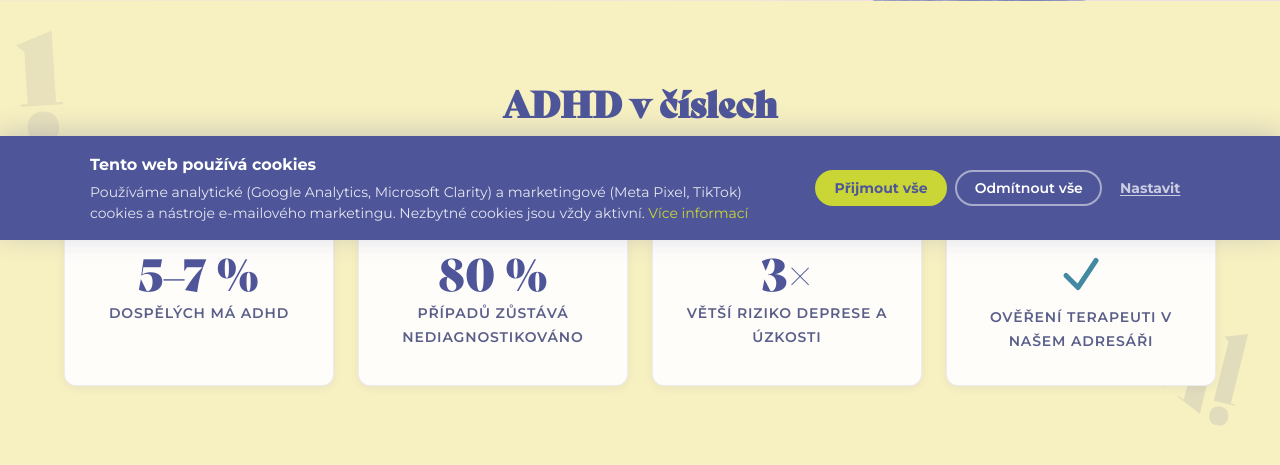
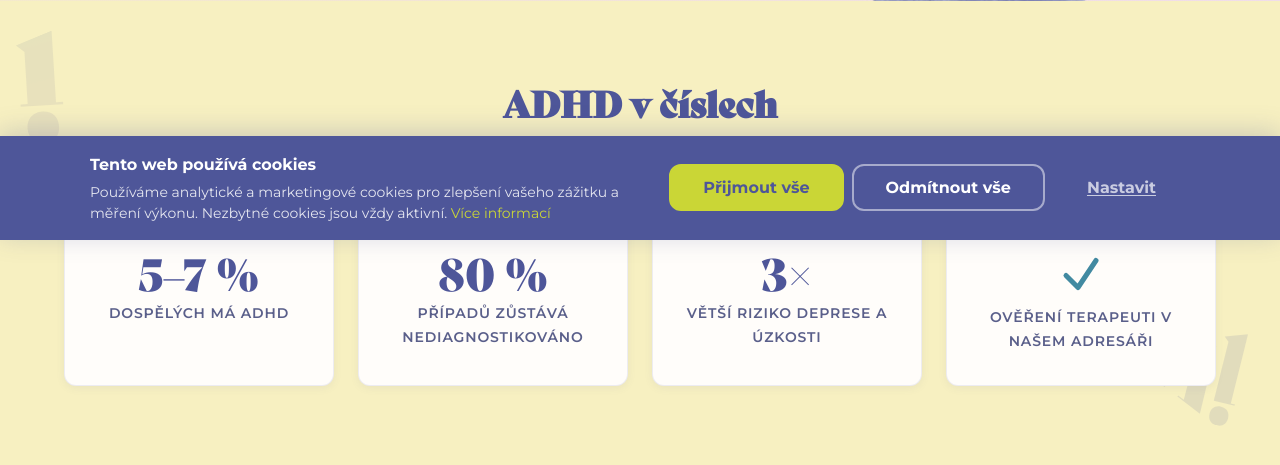
Before and after one commit to Alairik/Akrasia, a PHP site: page / in a window 1280 px wide. Shown: the part 560-1025 px from the top of the page. Run offline with PHP 8.4, Linux system fonts and the light colour scheme; data that the repository does not hold is empty.

Commit message:
fix(cookies): obecný popis banneru, sjednocení stylu tlačítek
- Popis: odstraněny konkrétní nástroje (GA, Clarity, Meta Pixel, TikTok),
  zůstávají v detailu nastavení
- Přidána globální třída .btn-pear (stejný radius/padding jako ostatní .btn)
- Cookie tlačítka nyní dědí tvar z .btn, custom třídy řeší jen barvy
- Barva "Přijmout vše" sjednocena s --pear používaným jinde na webu

https://claude.ai/code/session_014tC1dehtJnymkY5UcokwMJ

```diff
--- a/assets/css/style.css
+++ b/assets/css/style.css
@@ -445,6 +445,19 @@ ul  { list-style: none; }
     background: #336e82;
     border-color: #336e82;
     color: var(--powder) !important;
+    transform: translateY(-2px);
+    box-shadow: var(--shadow);
+}
+
+.btn-pear {
+    background: var(--pear);
+    color: var(--navy) !important;
+    border-color: var(--pear);
+}
+.btn-pear:hover {
+    background: #b9c230;
+    border-color: #b9c230;
+    color: var(--navy) !important;
     transform: translateY(-2px);
     box-shadow: var(--shadow);
 }
@@ -2096,47 +2109,28 @@ ul  { list-style: none; }
     align-items: center;
 }
 
-/* Tlačítka v banneru */
-.btn--cookie-primary {
-    background: var(--pear);
-    color: var(--navy);
-    font-weight: 700;
-    border: 2px solid var(--pear);
-    padding: .45rem 1.1rem;
-    border-radius: var(--radius-full);
-    cursor: pointer;
-    font-size: var(--text-sm);
-    transition: opacity .15s;
-    white-space: nowrap;
-}
-.btn--cookie-primary:hover { opacity: .85; }
-
+/* Tlačítka v banneru – sdílí základ .btn, pouze barvy se liší */
 .btn--cookie-outline {
     background: transparent;
-    color: #fff;
-    font-weight: 600;
-    border: 2px solid rgba(255,255,255,.5);
-    padding: .45rem 1.1rem;
-    border-radius: var(--radius-full);
-    cursor: pointer;
-    font-size: var(--text-sm);
-    transition: border-color .15s;
-    white-space: nowrap;
-}
-.btn--cookie-outline:hover { border-color: #fff; }
+    color: #fff !important;
+    border-color: rgba(255,255,255,.5);
+}
+.btn--cookie-outline:hover {
+    border-color: #fff;
+    color: #fff !important;
+    transform: translateY(-2px);
+}
 
 .btn--cookie-ghost {
     background: transparent;
-    color: rgba(255,255,255,.7);
-    border: none;
-    padding: .45rem .6rem;
-    cursor: pointer;
-    font-size: var(--text-sm);
+    color: rgba(255,255,255,.7) !important;
+    border-color: transparent;
     text-decoration: underline;
     text-underline-offset: 2px;
-    white-space: nowrap;
-}
-.btn--cookie-ghost:hover { color: #fff; }
+}
+.btn--cookie-ghost:hover {
+    color: #fff !important;
+}
 
 /* --- Panel (modál) --- */
 .cookie-panel {
--- a/templates/cookie-banner.php
+++ b/templates/cookie-banner.php
@@ -17,16 +17,14 @@
         <div class="cookie-banner__text">
             <strong>Tento web používá cookies</strong>
             <p>
-                Používáme analytické (Google Analytics, Microsoft Clarity)
-                a marketingové (Meta Pixel, TikTok) cookies a nástroje
-                e-mailového marketingu.
-                Nezbytné cookies jsou vždy aktivní.
+                Používáme analytické a marketingové cookies pro zlepšení
+                vašeho zážitku a měření výkonu. Nezbytné cookies jsou vždy aktivní.
                 <a href="<?= SITE_URL ?>/gdpr#cookies">Více informací</a>
             </p>
         </div>
 
         <div class="cookie-banner__actions">
-            <button id="cc-accept-all"  class="btn btn--cookie-primary">Přijmout vše</button>
+            <button id="cc-accept-all"  class="btn btn-pear">Přijmout vše</button>
             <button id="cc-reject-all"  class="btn btn--cookie-outline">Odmítnout vše</button>
             <button id="cc-settings"    class="btn btn--cookie-ghost">Nastavit</button>
         </div>
@@ -149,7 +147,7 @@
         </div><!-- /.cookie-panel__body -->
 
         <div class="cookie-panel__footer">
-            <button id="cc-save" class="btn btn--cookie-primary">Uložit nastavení</button>
+            <button id="cc-save" class="btn btn-pear">Uložit nastavení</button>
             <button id="cc-accept-all-panel" class="btn btn--cookie-outline"
                     onclick="document.getElementById('cc-toggle-analytics').checked=true;
                              document.getElementById('cc-toggle-marketing').checked=true;
```
